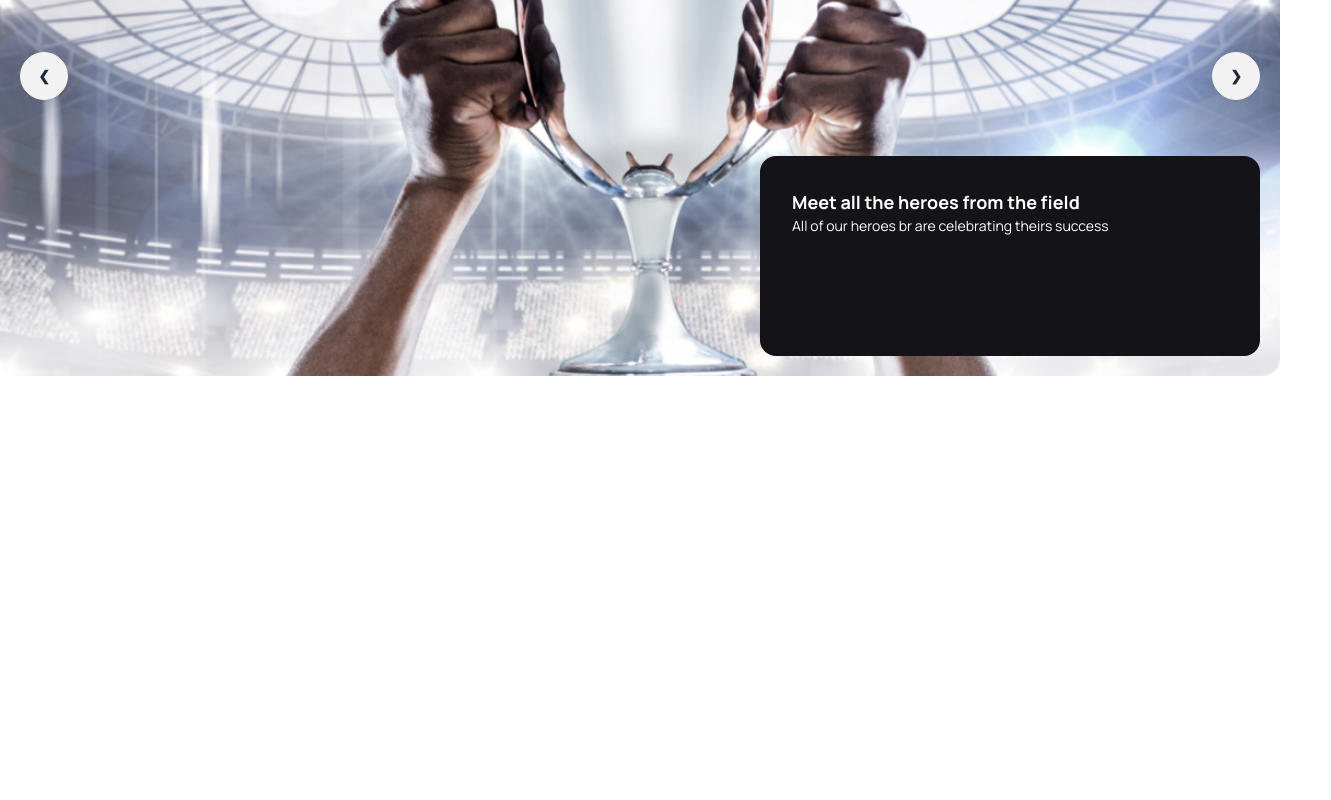
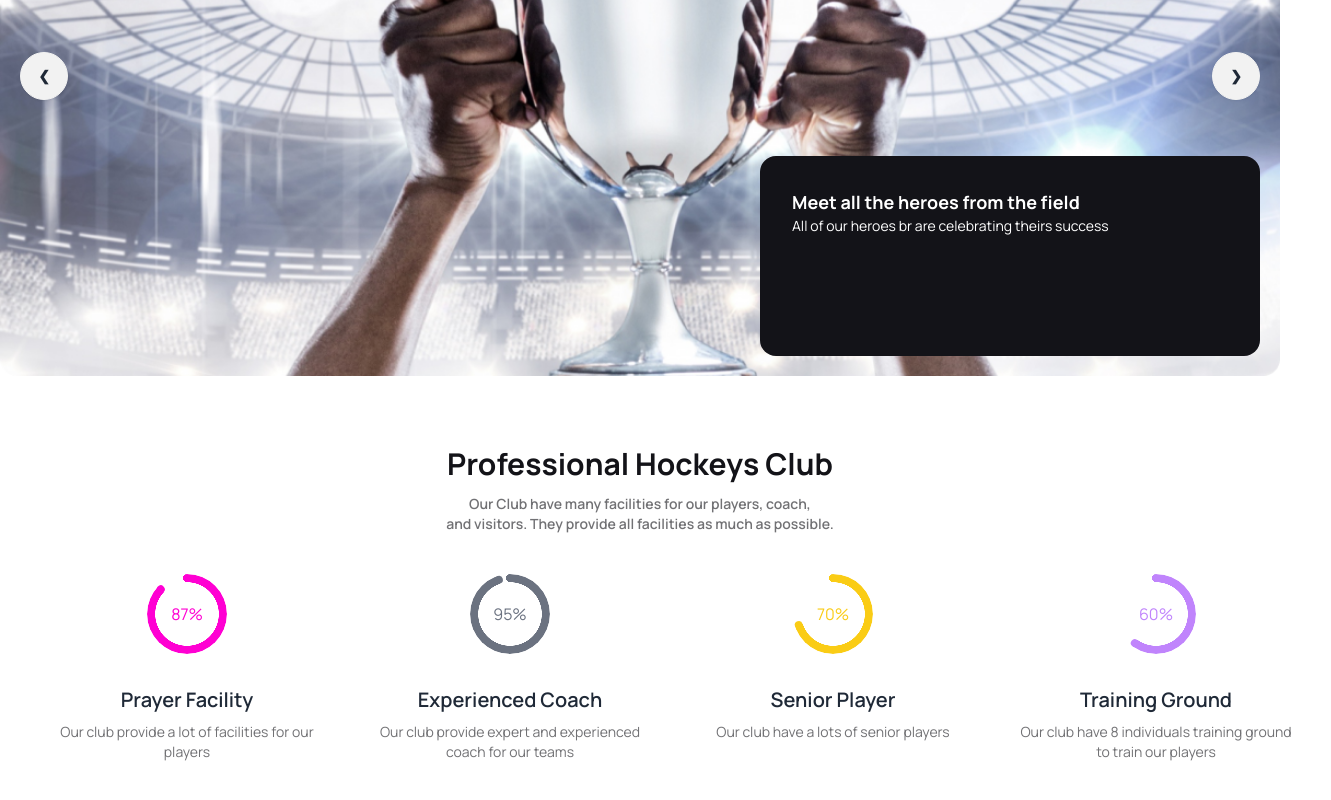
Before and after one commit to Emrandu1989/a3, a plain HTML site: page index.html in a window 1280 px wide. Shown: the part 332-1132 px from the top of the page, 1331 px wide, since content can reach past the window. Before the commit the page ends 800 px from the top, so only its background shows below. Drawn offline with nearby package versions, Linux system fonts and the light colour scheme.

Commit message:
club section added

```diff
--- a/index.html
+++ b/index.html
@@ -87,7 +87,7 @@
        <section class="my-16">
         <div class="carousel -mt-28 lg:-mt-6 w-full h-[600px]">
             <div id="slide1" class="carousel-item relative flex flex-col-reverse w-full">
-                <div class="mt-4 bg-[#131318] h-[200px] w-[500px] rounded-2xl lg:absolute bottom-5 right-5 p-8">
+                <div class="mt-4 bg-[#131318] h-[200px] w-[500px] rounded-2xl ml-4 lg:absolute bottom-5 right-5 p-8">
                     <h2 class="text-[#FFF] font-bold text-lg">Meet all the heroes from the field</h2>
                     <p class="text-[#FFF] text-sm  ">All of our heroes br are celebrating theirs success</p>
                 </div>
@@ -98,7 +98,7 @@
               </div>
             </div>
             <div id="slide2" class="carousel-item relative w-full flex flex-col-reverse">
-                <div class="mt-4 bg-[#131318] h-[200px] w-[500px] rounded-2xl lg:absolute bottom-5 right-5 p-8">
+                <div class="mt-4 bg-[#131318] h-[200px] w-[500px] rounded-2xl ml-4  lg:absolute bottom-5 right-5 p-8">
                     <h2 class="text-[#FFF] font-bold text-lg">Meet all the heroes from the field</h2>
                     <p class="text-[#FFF] text-sm  ">All of our heroes br are celebrating theirs success</p>
                 </div>
@@ -109,7 +109,7 @@
               </div>
             </div>
             <div id="slide3" class="carousel-item relative w-full flex flex-col-reverse">
-                <div class="mt-4 bg-[#131318] h-[200px] w-[500px] rounded-2xl lg:absolute bottom-5 right-5 p-8">
+                <div class="mt-4 bg-[#131318] h-[200px] w-[500px] rounded-2xl ml-4  lg:absolute bottom-5 right-5 p-8">
                     <h2 class="text-[#FFF] font-bold text-lg">Meet all the heroes from the field</h2>
                     <p class="text-[#FFF] text-sm  ">All of our heroes br are celebrating theirs success</p>
                 </div>
@@ -120,7 +120,7 @@
               </div>
             </div>
             <div id="slide4" class="carousel-item relative w-full flex flex-col-reverse">
-                <div class="mt-4 bg-[#131318] h-[200px] w-[500px] rounded-2xl lg:absolute bottom-5 right-5 p-8">
+                <div class="mt-4 bg-[#131318] h-[200px] w-[500px] rounded-2xl ml-4 lg:absolute bottom-5 right-5 p-8">
                     <h2 class="text-[#FFF] font-bold text-lg">Meet all the heroes from the field</h2>
                     <p class="text-[#FFF] text-sm  ">All of our heroes br are celebrating theirs success</p>
                 </div>
@@ -134,7 +134,59 @@
        </section>
 
     </header>
-    <main></main>
+    <main class="my-12">
+       <!-- club section start -->
+       <section>
+               <div class="section-heading space-y-3 text-center">
+                     <h2 class="text-heading-color  text-xl lg:text-3xl font-bold">Professional Hockeys Club</h2>
+                     <p class="lg:font-semibold font-lg text-paragraph-color text-sm">Our Club have many facilities for our players, coach, <br> and visitors.  They provide all facilities  as much as possible.</p>
+               </div>
+
+               <div class="cards ml-12 lg:ml-3 grid grid-cols-1 md:grid-cols-2 lg:grid-cols-4 gap-6">
+                <div class="card w-[350px]">
+                    <figure class="px-10 pt-10">
+                        <div class="radial-progress text-secondary" style="--value:87;" role="progressbar">87%</div>
+                    </figure>
+                    <div class="card-body items-center text-center">
+                      <h2 class="card-title heading-color text-xl font-semibold">Prayer Facility</h2>
+                      <p class="text-paragraph-color text-sm font-light">Our club provide a lot of facilities for our players</p>
+
+                    </div>
+                  </div>
+                <div class="card w-[350px]">
+                    <figure class="px-10 pt-10">
+                        <div class="radial-progress text-gray-500" style="--value:95;" role="progressbar">95%</div>
+                    </figure>
+                    <div class="card-body items-center text-center">
+                      <h2 class="card-title heading-color text-xl font-semibold">Experienced Coach</h2>
+                      <p class="text-paragraph-color text-sm font-light">Our club provide expert and experienced coach for our teams</p>
+
+                    </div>
+                  </div>
+                <div class="card w-[350px]">
+                    <figure class="px-10 pt-10">
+                        <div class="radial-progress text-yellow-400" style="--value:70;" role="progressbar">70%</div>
+                    </figure>
+                    <div class="card-body items-center text-center">
+                      <h2 class="card-title heading-color text-xl font-semibold">Senior Player</h2>
+                      <p class="text-paragraph-color text-sm font-light">Our club have a lots of senior players</p>
+
+                    </div>
+                  </div>
+                <div class="card w-[350px]">
+                    <figure class="px-10 pt-10">
+                        <div class="radial-progress text-purple-400" style="--value:60;" role="progressbar">60%</div>
+                    </figure>
+                    <div class="card-body items-center text-center">
+                      <h2 class="card-title heading-color text-xl font-semibold">Training Ground</h2>
+                      <p class="text-paragraph-color text-sm font-light">Our club have  8 individuals training ground to train our players</p>
+
+                    </div>
+                  </div>
+               </div>
+       </section>
+
+    </main>
     <footer></footer>
   </body>
 </html>
```
